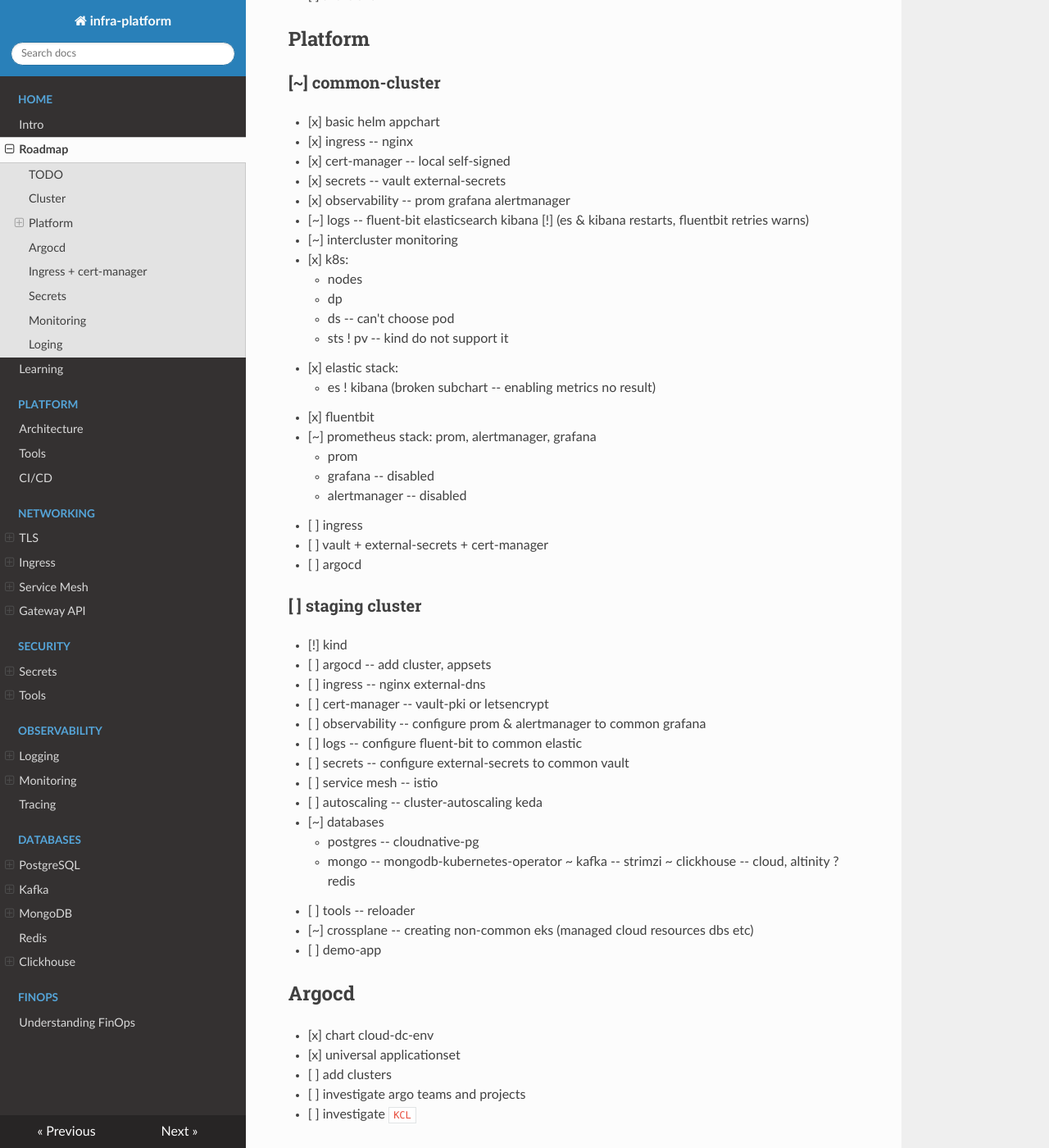
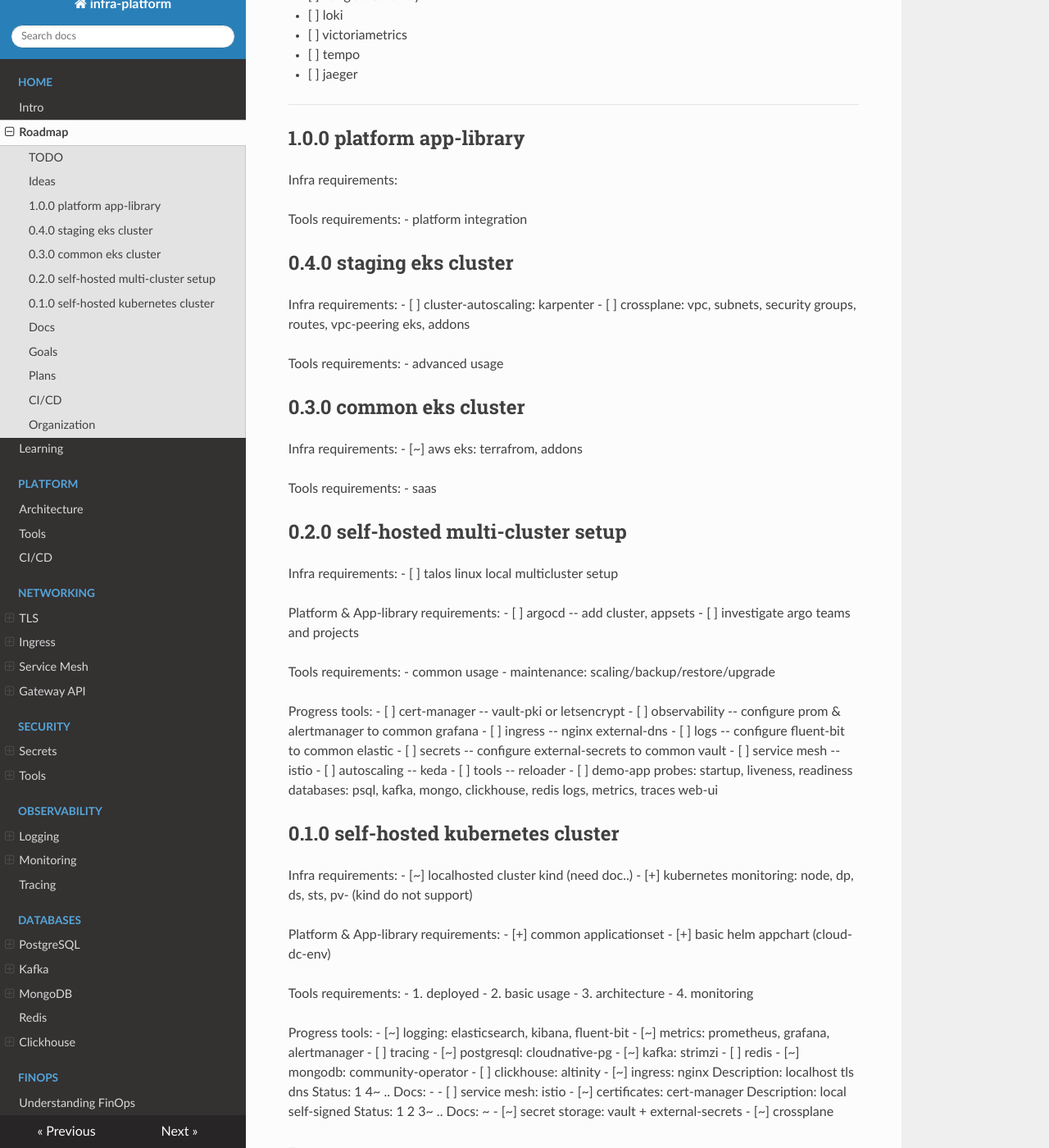
Before and after one commit to andrewozh/infra-apps, an MkDocs documentation site: the page built from docs/roadmap.md, in a window 1280 px wide and 1400 px high, scrolled down 506 px. Shown: the whole window at 82% size. Built offline with MkDocs 1.6.1, drawn with Linux system fonts in a browser that asks for light colours; nearby versions of some CDN libraries; some of the changed text lies outside the part shown.

Commit message:
improved roadmap

```diff
--- a/docs/roadmap.md
+++ b/docs/roadmap.md
@@ -2,106 +2,154 @@
 
 ## TODO
 
-- [+] use [MkDocs](https://www.mkdocs.org) for docs like https://cloudnative-pg.io/documentation/1.26/
-- [+] dedicated `roadmap` page
-- [~] fill docs with existing readmes
-- [ ] private container registry
-- [ ] github actions and reusable workflows markdown documentation generator
-- [ ] docs Docusaurus & Github Pages https://www.youtube.com/watch?v=9iVNf0T09dE
+- [~] improved roadmap
+  have list of all tools & technologies
+  each platform version:
+    infra meets global requirements
+    all the tools meet the global requirement
+  - [+] list infra global requirements
+  - [+] list of platform versions by global requirements
+  - [+] list of required technologies
+  - [~] fill roadmap
 
-## Cluster
+## Ideas
 
-- [ ] talos linux local multicluster setup
-- [ ] aws eks
-- [ ] azure aks
-
-## Platform
-
-### [~] common-cluster
-
-- [x] basic helm appchart
-- [x] ingress -- nginx
-- [x] cert-manager -- local self-signed
-- [x] secrets -- vault external-secrets
-- [x] observability -- prom grafana alertmanager
-- [~] logs -- fluent-bit elasticsearch kibana
-  [!] (es & kibana restarts, fluentbit retries warns)
-- [~] intercluster monitoring
-  * [x] k8s:
-      + nodes
-      + dp
-      + ds -- can't choose pod
-      + sts
-      ! pv -- kind do not support it
-  * [x] elastic stack:
-      + es
-      ! kibana (broken subchart -- enabling metrics no result)
-  * [x] fluentbit
-  * [~] prometheus stack: prom, alertmanager, grafana
-      + prom
-      - grafana -- disabled
-      - alertmanager -- disabled
-  * [ ] ingress
-  * [ ] vault + external-secrets + cert-manager
-  * [ ] argocd
-
-### [ ] staging cluster
-
-- [!] kind
-- [ ] argocd -- add cluster, appsets
-- [ ] ingress -- nginx external-dns
-- [ ] cert-manager -- vault-pki or letsencrypt
-- [ ] observability -- configure prom & alertmanager to common grafana
-- [ ] logs -- configure fluent-bit to common elastic
-- [ ] secrets -- configure external-secrets to common vault
-- [ ] service mesh -- istio
-- [ ] autoscaling -- cluster-autoscaling keda
-- [~] databases
-    + postgres -- cloudnative-pg
-    + mongo -- mongodb-kubernetes-operator
-    ~ kafka -- strimzi
-    ~ clickhouse -- cloud, altinity
-    ? redis
-- [ ] tools -- reloader
-- [~] crossplane -- creating non-common eks (managed cloud resources dbs etc)
-- [ ] demo-app
-
-## Argocd
-
-- [x] chart cloud-dc-env
-- [x] universal applicationset
-- [ ] add clusters
-- [ ] investigate argo teams and projects
-- [ ] investigate `KCL`
-
-## Ingress + cert-manager
-
-- [x] ingress-nginx
-- [~] TLS via cert-manager (self-signed, letsencrypt, aws)
-- [ ] external-dns
-- [ ] istio as ingress
-- [ ] kong
-
-## Secrets
-
-- [x] vault
-- [x] external-secrets
-- [ ] monitoring dash
-
-## Monitoring
-
-- [x] prometheus
-- [x] grafana
-- [~] grafana dashboards
-- [ ] alertmanager
+- [ ] devcontainers
+- [ ] investigate `KCL` for app-library
+- [ ] kong as GatewayAPI
+- [ ] loki
 - [ ] victoriametrics
 - [ ] tempo
 - [ ] jaeger
 
-## Loging
+---
 
-- [x] elasicseach
-- [x] kibana
-- [~] fluent-bit -- lightweight daemonset (pods stdout logs)
-- [ ] officieal operator: https://github.com/elastic/cloud-on-k8s
-- [ ] loki
+## 1.0.0 platform app-library
+
+Infra requirements:
+
+Tools requirements:
+- platform integration
+
+## 0.4.0 staging eks cluster
+
+Infra requirements:
+- [ ] cluster-autoscaling: karpenter
+- [ ] crossplane:
+  vpc, subnets, security groups, routes, vpc-peering
+  eks, addons
+
+Tools requirements:
+- advanced usage
+
+## 0.3.0 common eks cluster
+
+Infra requirements:
+- [~] aws eks: terrafrom, addons
+
+Tools requirements:
+- saas
+
+## 0.2.0 self-hosted multi-cluster setup
+
+Infra requirements:
+- [ ] talos linux local multicluster setup
+
+Platform & App-library requirements:
+- [ ] argocd -- add cluster, appsets
+- [ ] investigate argo teams and projects
+
+Tools requirements:
+- common usage
+- maintenance: scaling/backup/restore/upgrade
+
+Progress tools:
+- [ ] cert-manager -- vault-pki or letsencrypt
+- [ ] observability -- configure prom & alertmanager to common grafana
+- [ ] ingress -- nginx external-dns
+- [ ] logs -- configure fluent-bit to common elastic
+- [ ] secrets -- configure external-secrets to common vault
+- [ ] service mesh -- istio
+- [ ] autoscaling -- keda
+- [ ] tools -- reloader
+- [ ] demo-app
+  probes: startup, liveness, readiness
+  databases: psql, kafka, mongo, clickhouse, redis
+  logs, metrics, traces
+  web-ui
+
+## 0.1.0 self-hosted kubernetes cluster
+
+Infra requirements:
+- [~] localhosted cluster kind (need doc..)
+- [+] kubernetes monitoring: node, dp, ds, sts, pv- (kind do not support)
+
+Platform & App-library requirements:
+- [+] common applicationset
+- [+] basic helm appchart (cloud-dc-env)
+
+Tools requirements:
+- 1. deployed
+- 2. basic usage
+- 3. architecture
+- 4. monitoring
+
+Progress tools:
+- [~] logging: elasticsearch, kibana, fluent-bit
+- [~] metrics: prometheus, grafana, alertmanager
+- [ ] tracing
+- [~] postgresql: cloudnative-pg
+- [~] kafka: strimzi
+- [ ] redis
+- [~] mongodb: community-operator
+- [ ] clickhouse: altinity
+- [~] ingress: nginx
+    Description: localhost tls dns
+    Status: 1 4~ ..
+    Docs: -
+- [ ] service mesh: istio
+- [~] certificates: cert-manager
+    Description: local self-signed
+    Status: 1 2 3~ ..
+    Docs: ~
+- [~] secret storage: vault + external-secrets
+- [~] crossplane
+
+## Docs
+
+- [+] use [MkDocs](https://www.mkdocs.org) for docs like https://cloudnative-pg.io/documentation/1.26/
+- [+] dedicated `roadmap` page
+- [~] fill docs with existing readmes
+- [ ] github actions and reusable workflows markdown documentation generator
+- [ ] docs Docusaurus & Github Pages https://www.youtube.com/watch?v=9iVNf0T09dE
+
+---
+
+## Goals
+
+List of most valuable platform components:
+
+* gitops and platform integration
+* Crossplane provisioning cloud infra
+* Cross-cluster observability, secrets management
+* Simple tool maintenance guides (configure, scale, backup/restore, upgrade)
+
+## Plans
+
+- finops
+- 3.0.0 organization
+- 2.0.0 cicd
+
+---
+
+## CI/CD
+
+- [ ] private container registry
+- [ ] a lib that can be reused by any cicd system: dagger
+- [ ] jenkins / github actions / argo workflows
+
+## Organization
+
+- [ ] github org
+- [ ] google org
+- [ ] atlassian stack
```
Also changed, not shown: docs/postgresql/cloudnative-pg.md (+1 -1 lines).
